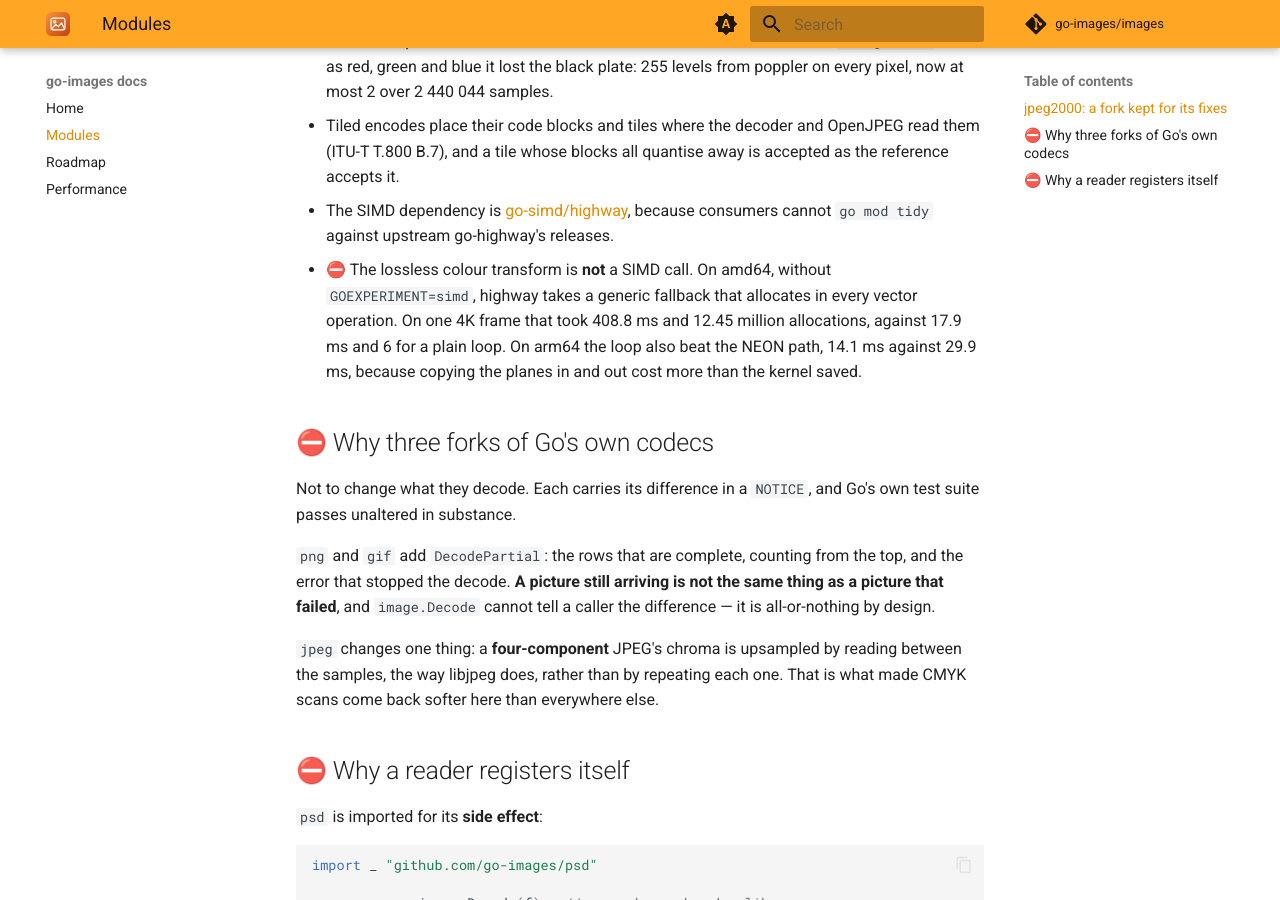
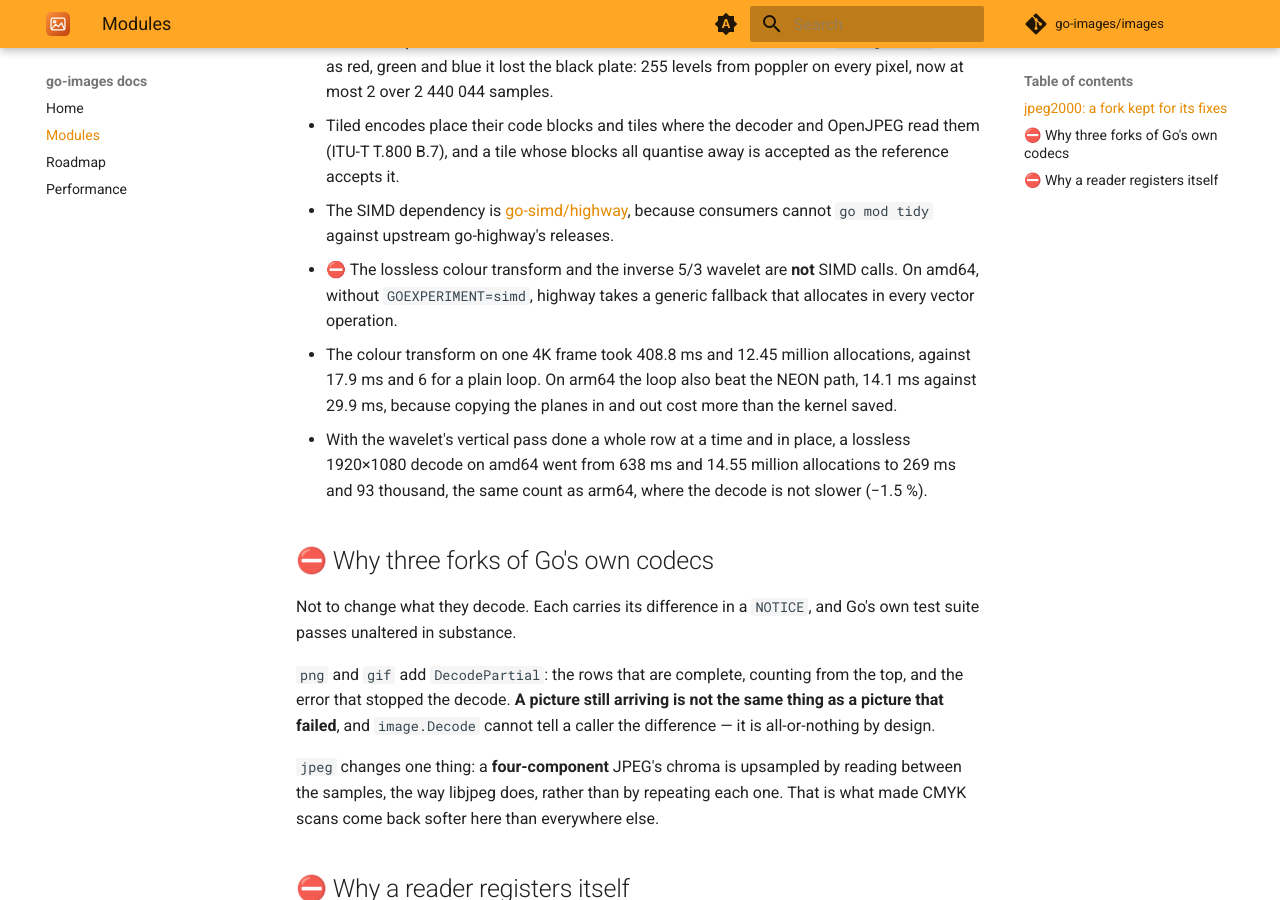
Before and after one commit to go-images/docs, an MkDocs documentation site: the page built from docs/modules.md, in a window 1280 px wide and 900 px high, scrolled down 885 px. Built offline with MkDocs 1.6.1 and Material for MkDocs 9.7.7, drawn with Linux system fonts in a browser that asks for light colours; comment, search, counter and statistics services are not loaded; the version menu is left out.

Commit message:
jpeg2000: the 5/3 wavelet too (jpeg2000#34, v0.13.7) (#10)
Co-authored-by: Claude Opus 5.5 <noreply@anthropic.com>

```diff
--- a/docs/modules.md
+++ b/docs/modules.md
@@ -30,12 +30,17 @@ modules required it through them.
   away is accepted as the reference accepts it.
 - The SIMD dependency is [go-simd/highway](https://go-simd.github.io/docs/latest/repos/highway/),
   because consumers cannot `go mod tidy` against upstream go-highway's releases.
-- ⛔ The lossless colour transform is **not** a SIMD call. On amd64, without
-  `GOEXPERIMENT=simd`, highway takes a generic fallback that allocates in every
-  vector operation. On one 4K frame that took 408.8 ms and 12.45 million
-  allocations, against 17.9 ms and 6 for a plain loop. On arm64 the loop also
-  beat the NEON path, 14.1 ms against 29.9 ms, because copying the planes in
-  and out cost more than the kernel saved.
+- ⛔ The lossless colour transform and the inverse 5/3 wavelet are **not**
+  SIMD calls. On amd64, without `GOEXPERIMENT=simd`, highway takes a generic
+  fallback that allocates in every vector operation.
+  - The colour transform on one 4K frame took 408.8 ms and 12.45 million
+    allocations, against 17.9 ms and 6 for a plain loop. On arm64 the loop also
+    beat the NEON path, 14.1 ms against 29.9 ms, because copying the planes in
+    and out cost more than the kernel saved.
+  - With the wavelet's vertical pass done a whole row at a time and in place,
+    a lossless 1920×1080 decode on amd64 went from 638 ms and 14.55 million
+    allocations to 269 ms and 93 thousand, the same count as arm64, where the
+    decode is not slower (−1.5 %).
 
 ## ⛔ Why three forks of Go's own codecs
 
```
